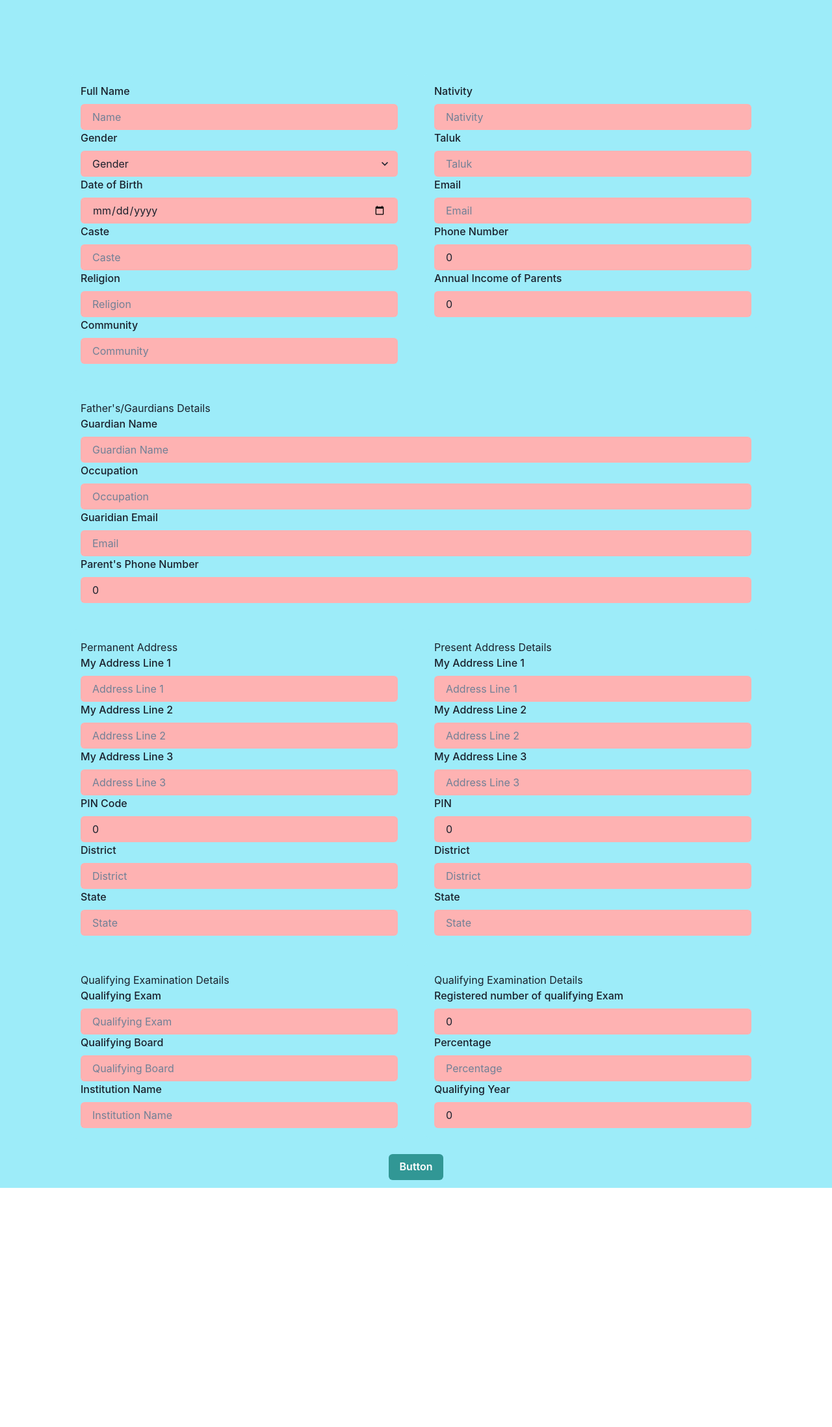
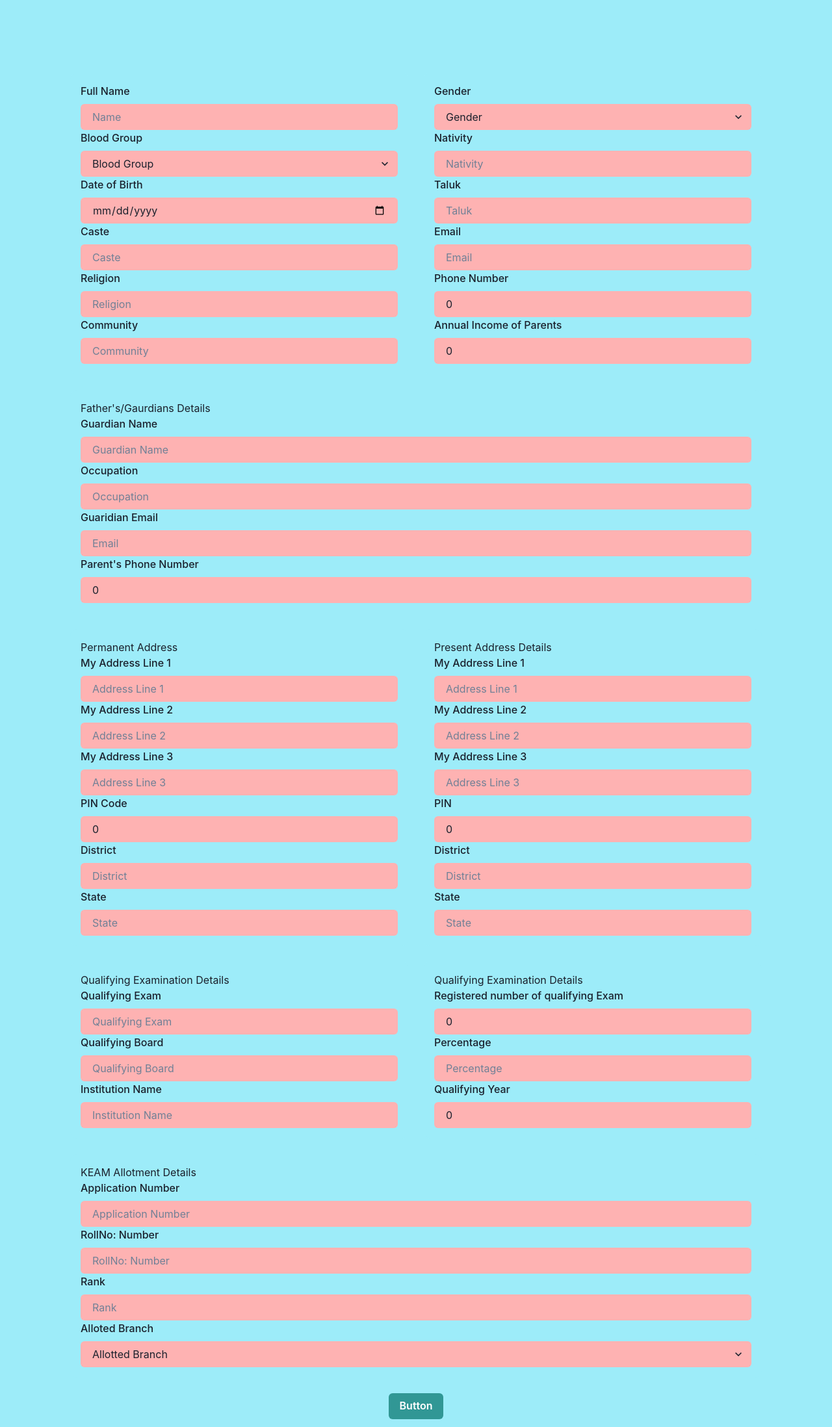
Before and after one commit to hacksh4w/test, a React (Vite) app: page / in a window 1280 px wide. Shown: the whole page at 65% size. Before the commit the page ends 1828 px from the top, so only its background shows below. Built offline with nearby package versions, Linux system fonts and the light colour scheme; what @react-pdf/renderer would draw is missing.

Commit message:
adds fields allotment branch, keam rank, appno, rollno

```diff
--- a/src/TryForm.tsx
+++ b/src/TryForm.tsx
@@ -7,8 +7,8 @@ import { useEffect } from "react";
 import { useForm, FieldErrors, useFormState } from "react-hook-form";
 import { yupResolver } from "@hookform/resolvers/yup";
 import { schema } from "./schema";
-import PDFDoc from './PDFDoc'
-import { PDFViewer } from '@react-pdf/renderer';
+import PDFDoc from "./PDFDoc";
+import { PDFViewer } from "@react-pdf/renderer";
 import { DevTool } from "@hookform/devtools";
 import CInput from "./components/CI";
 import { FormValues } from "./types";
@@ -23,43 +23,41 @@ const defaultValues: FormValues = {
   nativity: "",
   taluk: "",
   annualIncome: 0,
-  dob : new Date(),
+  dob: new Date(),
   //dob: null, // Set to the desired default date
   phone: 0,
-  gName : "",
-  occupation : "",
-  gEmail : "",
-  gPhoneNum : 0,
-  permAddress1 : "",
-  permAddress2 : "",
-  permAddress3 : "",
-  pin : 0,
-  district : "",
-  state : "",
-  presAddress1 : "",
-  presAddress2 : "",
-  presAddress3 : "",
-  presPin : 0,
-  presDistrict : "",
-  presState : "",
-  qualifyingExam : "",
-  qualifyingBoard : "",
-  instituteName : "",
-  regNumQualExam : 0,
+  gName: "",
+  occupation: "",
+  gEmail: "",
+  gPhoneNum: 0,
+  permAddress1: "",
+  permAddress2: "",
+  permAddress3: "",
+  pin: 0,
+  district: "",
+  state: "",
+  presAddress1: "",
+  presAddress2: "",
+  presAddress3: "",
+  presPin: 0,
+  presDistrict: "",
+  presState: "",
+  qualifyingExam: "",
+  qualifyingBoard: "",
+  instituteName: "",
+  regNumQualExam: 0,
   //  percentage :
-  passYear : 0,
-  rollNumKeam : 0,
-  appNumKeam : 0,
+  passYear: 0,
+  rollNumKeam: 0,
+  appNumKeam: 0,
   // allotted branch :   <Select />
-
 };
-
 
 export const TryForm = () => {
   const form = useForm<FormValues>({
     mode: "onTouched",
     resolver: yupResolver(schema),
-    defaultValues :defaultValues,
+    defaultValues: defaultValues,
   });
 
   const [showPDF, setShowPDF] = useState(false);
@@ -92,7 +90,6 @@ export const TryForm = () => {
   // console.log({ formErrors, isDirty, touchedFields, dirtyFields, isValid });
   // console.log({ isSubmitted, isSubmitSuccessful });
 
-
   const onError = (formErrors: FieldErrors<FormValues>) => {
     console.log("Form errors", formErrors);
   };
@@ -116,7 +113,7 @@ export const TryForm = () => {
 
   const onSubmit = (data: FormValues) => {
     console.log("Form submitted", data);
-    handleGetValues()
+    handleGetValues();
     console.log(pdfValues);
     //might set input form values
     //setValue(data);
@@ -126,19 +123,47 @@ export const TryForm = () => {
     setPdfValues(data);
   };
 
-
   useEffect(() => {
     if (isSubmitSuccessful) {
       reset();
       //onReset();
     }
   }, [isSubmitSuccessful, reset]);
-  const genderOptions: string[] = ['M', 'F', 'Other']
+  const genderOptions: string[] = ["M", "F", "Other"];
+  const BloodgOptions: string[] = [
+    "A+",
+    "B+",
+    "AB+",
+    "O+",
+    "A-",
+    "B-",
+    "AB-",
+    "O-",
+    "Other",
+  ];
+  const allotmentOptions: string[] = [
+    "Computer Science and Engineering (CSE) (Merit Regulated)",
+    "Computer Science and Engineering (CSE) (Merit Full Fees)",
+    "Electronics and Communication Engineering (ECE) (Merit Regulated)",
+    "Electronics and Communication Engineering (ECE) (Merit Full Fees)",
+    "Electrical and Electronics Engineering (EEE) (Merit Regulated)",
+    "Electrical and Electronics Engineering (EEE) (Merit Full Fees)",
+    "Electronics and Biomedical Engineering (EBE) (Merit Regulated)",
+    "Electronics and Biomedical Engineering (EBE) (Merit Full Fees)",
+    "Mechanical Engineering (ME) (Merit Regulated)",
+    "Mechanical Engineering (ME) (Merit Full Fees)",
+    "Computer Science and Business Systems (CU) (Merit Regulated)",
+    "Computer Science and Business Systems (CU) (Merit Full Fees)",
+    "Electronics(VLSI design and technology) (EVLSI) (Merit Regulated)",
+    "Electronics(VLSI design and technology) (EVLSI) (Merit Full Fees)",
+  ];
   return (
     <>
       <form
-        onSubmit={handleSubmit(onSubmit // )}
-          , onError )}
+        onSubmit={handleSubmit(
+          onSubmit, // )}
+          onError
+        )}
         style={{
           width: "100vw",
           display: "flex",
@@ -176,13 +201,14 @@ export const TryForm = () => {
                 //{...register('studName')}
               />
               <Options
-                id="gender"
-                name="gender"
-                label="Gender"
-                placeholder="Gender"
-                items={genderOptions}
-                errors={errors.gender}
+                id="bloodg"
+                label="Blood Group"
+                items={BloodgOptions}
+                placeholder="Blood Group"
+                name="bloodg"
                 register={register}
+                errors={errors.caste}
+                //{...register('caste')}
               />
               <CInput
                 id="dob"
@@ -191,7 +217,7 @@ export const TryForm = () => {
                 register={register}
                 name="dob"
                 errors={errors.dob}
-                type='date'
+                type="date"
                 //{...register('dob')}
               />
               <CInput
@@ -232,6 +258,15 @@ export const TryForm = () => {
               m="3"
               //boxShadow="rgba(50, 50, 93, 0.25) 0px 2px 5px -1px, rgba(0, 0, 0, 0.3) 0px 1px 3px -1px;"
             >
+              <Options
+                id="gender"
+                name="gender"
+                label="Gender"
+                placeholder="Gender"
+                items={genderOptions}
+                errors={errors.gender}
+                register={register}
+              />
               <CInput
                 id="nativity"
                 name="nativity"
@@ -241,6 +276,7 @@ export const TryForm = () => {
                 register={register}
                 //{...register('nativity')}
               />
+
               <CInput
                 id="Taluk"
                 name="taluk"
@@ -532,8 +568,6 @@ export const TryForm = () => {
                 register={register}
                 //{...register('regNumQualExam')}
               />
-
-
               <CInput
                 id="percentage"
                 name="percentage"
@@ -554,6 +588,44 @@ export const TryForm = () => {
               />
             </Box>
           </Flex>
+          <Flex direction={["column", "row"]} w="100%">
+            <Box p="4" m="3" w="100%" rounded="10" bg="cyan.200">
+              <h2>KEAM Allotment Details</h2>
+              <CInput
+                id="appno"
+                name="appno"
+                label="Application Number"
+                placeholder="Application Number"
+                errors={errors.appno}
+                register={register}
+              />
+              <CInput
+                id="rollno"
+                name="rollno"
+                label="RollNo: Number"
+                placeholder="RollNo: Number"
+                errors={errors.rollno}
+                register={register}
+              />
+              <CInput
+                id="rank"
+                name="rank"
+                label="Rank"
+                placeholder="Rank"
+                errors={errors.rank}
+                register={register}
+              />
+              <Options
+                id="allotment"
+                name="allotment"
+                label="Alloted Branch"
+                placeholder="Allotted Branch"
+                errors={errors.allotment}
+                register={register}
+                items={allotmentOptions}
+              />
+            </Box>
+          </Flex>
         </div>
         {/* Conditional rendering based on formData
         {formData ? (
@@ -561,18 +633,15 @@ export const TryForm = () => {
               <PDFDoc formData={formData} />
             </PDFViewer>
           ) : null} */}
-        <Button type="submit"
-          colorScheme="teal" variant="solid" m="3"
-        >
+        <Button type="submit" colorScheme="teal" variant="solid" m="3">
           Button
         </Button>
-
       </form>
       <DevTool control={control} />
 
       {/* Conditional rendering based on formData */}
       {pdfValues ? (
-            <PDFViewer style={{ width: '100%', height: '100vh' }}>
+        <PDFViewer style={{ width: "100%", height: "100vh" }}>
           <PDFDoc inputValues={pdfValues} />
         </PDFViewer>
       ) : null}
--- a/src/schema.ts
+++ b/src/schema.ts
@@ -204,10 +204,25 @@ const schema = yup.object().shape({
 
 
   // KEAM Alottment Specific Details
-  //  rollNumKeam : yup
- // appNumKeam : yup
-  //allotted branch : yup  // select
-
+  appno: yup
+  .string()
+  .max(15)
+  .trim()
+  .required(fieldRequired),
+  rollno:yup
+  .string()
+  .max(15)
+  .trim()
+  .required(fieldRequired),
+  allotment: yup
+  .string()
+  .max(50)
+  .trim()
+  .required(fieldRequired),
+  rank: yup
+  .number()
+  .max(10)
+  .required(fieldRequired),
 });
 
 //const defaultValues = schema.cast({}); // Use schema.cast to provide default values
--- a/src/types.ts
+++ b/src/types.ts
@@ -2,6 +2,11 @@
 export interface FormValues {
     studName: string;
     email: string;
+    bloodg: string;
+    appno: string;
+    allotment: string;
+    rank: number;
+    rollno: string;
     gender: string;
     // bloodGrp :   <Select />
     caste: string;
```
Lines whose indentation alone changed are shown as unchanged.
